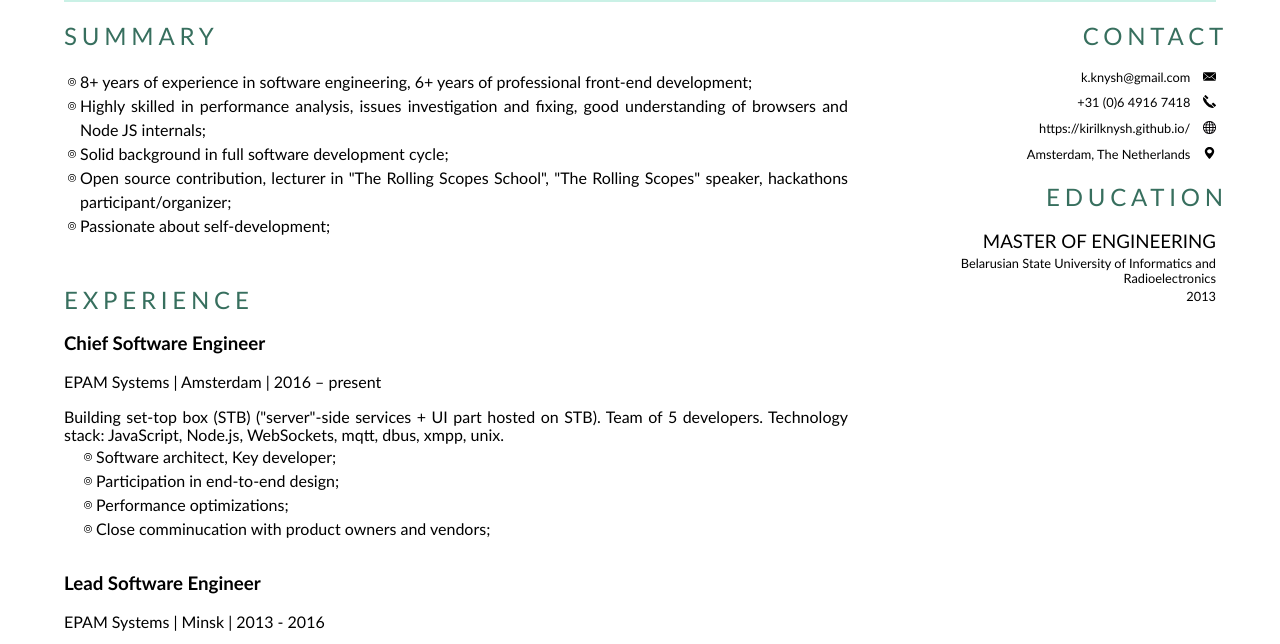
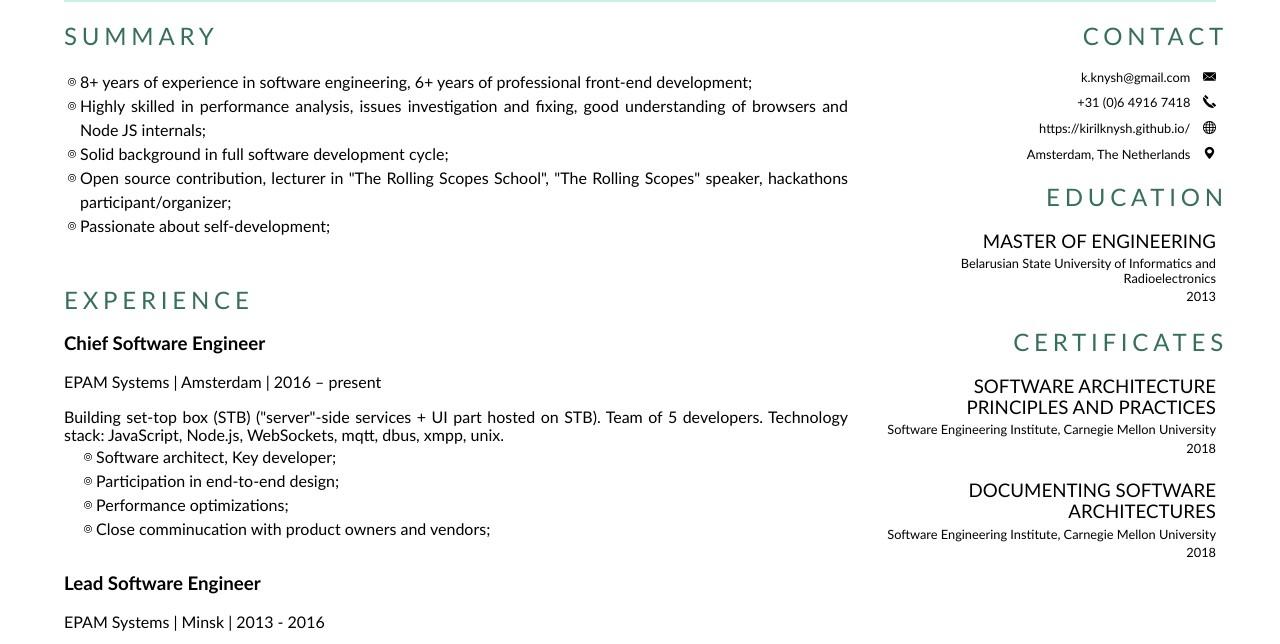
Before and after one commit to kirilknysh/kirilknysh.github.io, a plain HTML site: page cv/index.html in a window 1280 px wide. Shown: the part 136-780 px from the top of the page. Drawn offline with Linux system fonts and the light colour scheme.

Commit message:
Add certificates;

```diff
--- a/cv/css/main.css
+++ b/cv/css/main.css
@@ -133,7 +133,8 @@ header .photo .image {
     margin-bottom: 3em;
 }
 .content .sidebar .contact .asset,
-.content .sidebar .education .asset {
+.content .sidebar .education .asset,
+.content .sidebar .certificates .asset {
     margin-bottom: 1.5em;
 }
 .content .sidebar .contact .asset {
@@ -148,7 +149,8 @@ header .photo .image {
     max-height: 100%;
     margin-left: 1em;
 }
-.content .sidebar .education h3 {
+.content .sidebar .education h3,
+.content .sidebar .certificates h3 {
     text-transform: uppercase;
     margin: 0;
     font-weight: normal;
@@ -157,3 +159,7 @@ header .photo .image {
     margin: .3em 0;
     font-size: .8em;
 }
+.content .sidebar .certificates p {
+    margin: .3em 0;
+    font-size: .8em;
+}
--- a/cv/index.html
+++ b/cv/index.html
@@ -116,6 +116,19 @@
                         <p>2013</p>
                     </div>
                 </section>
+                <section class="certificates asset">
+                    <h2 class="-title">Certificates</h2>
+                    <div class="asset">
+                        <h3>Software Architecture Principles and Practices</h3>
+                        <p>Software Engineering Institute, Carnegie Mellon University</p>
+                        <p>2018</p>
+                    </div>
+                    <div class="asset">
+                        <h3>Documenting Software Architectures</h3>
+                        <p>Software Engineering Institute, Carnegie Mellon University</p>
+                        <p>2018</p>
+                    </div>
+                </section>
             </section>
         </section>
     </body>
```
